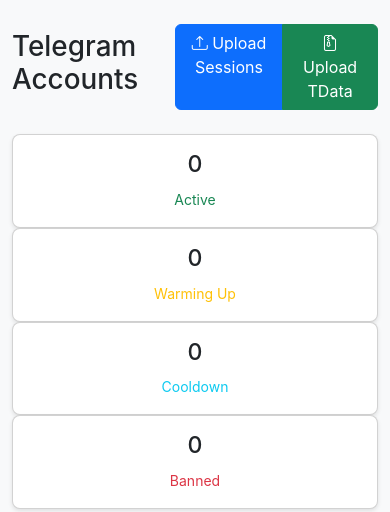
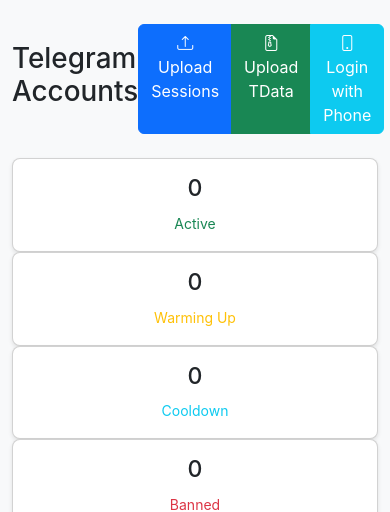
Before and after one commit to mrktguru/mrktguru, a Flask app: page /accounts/ in a window 390 px wide; the page is wider, and only the part inside the window is pictured. Shown: the part 56-568 px from the top of that part. Run offline with Flask 3, Linux system fonts and the light colour scheme; the visitor is signed in with stand-in values (Sample User, id 1).

Commit message:
Add Login with Phone button to list

```diff
--- a/templates/accounts/list.html
+++ b/templates/accounts/list.html
@@ -11,6 +11,9 @@
         </a>
         <a href="{{ url_for('accounts.upload_tdata') }}" class="btn btn-success">
             <i class="bi bi-file-earmark-zip"></i> Upload TData
+        </a>
+        <a href="{{ url_for('phone_login.add_phone') }}" class="btn btn-info text-white">
+            <i class="bi bi-phone"></i> Login with Phone
         </a>
     </div>
 </div>
```
